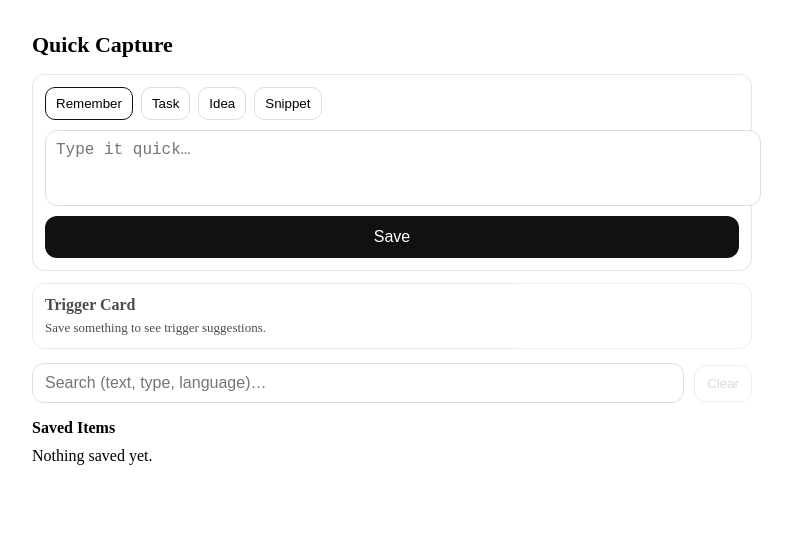
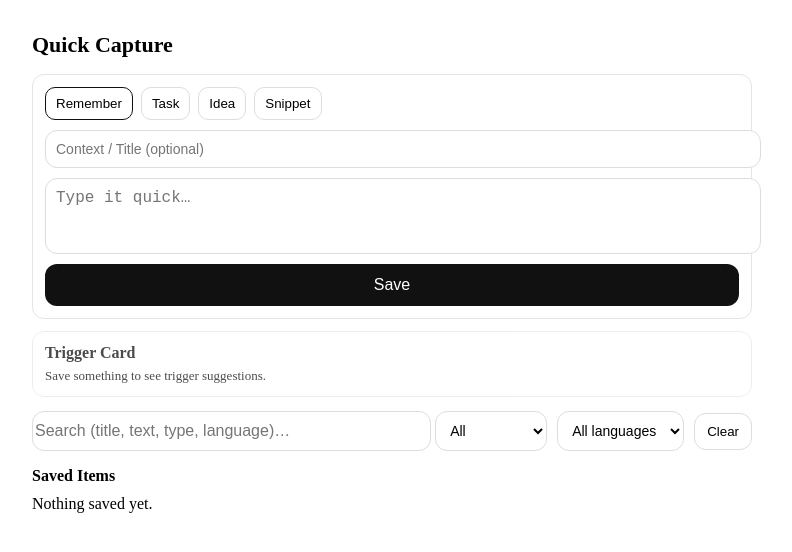
Before and after one commit to mesushantshrestha/devmemory-FE, an Angular app: page / in a window 1280 px wide. Shown: the top 552 px of the page, without its empty margins (248-1040 px from the left). Built offline with nearby package versions, Linux system fonts and the light colour scheme.

Commit message:
search functionality added filter

```diff
--- a/src/app/core/models/capture-item.ts
+++ b/src/app/core/models/capture-item.ts
@@ -1,5 +1,6 @@
 export interface CaptureItem {
     id: string;
+    title?: string;
     text: string;
     createdAt: string; // ISO
     type: 'remember' | 'task' | 'idea' | 'snippet';
--- a/src/app/features/capture/components/capture-box/capture-box.html
+++ b/src/app/features/capture/components/capture-box/capture-box.html
@@ -20,6 +20,12 @@
     </select>
   </div>
 
+  <input
+  [(ngModel)]="title"
+  class="title-input"
+  type="text"
+  placeholder="Context / Title (optional)"
+  />
 
   <textarea
     [(ngModel)]="text"
--- a/src/app/features/capture/components/capture-box/capture-box.scss
+++ b/src/app/features/capture/components/capture-box/capture-box.scss
@@ -5,6 +5,15 @@
   border: 1px solid #e5e5e5;
   border-radius: 12px;
 }
+
+.title-input {
+  width: 100%;
+  padding: 10px;
+  border-radius: 12px;
+  border: 1px solid #ddd;
+  font-size: 14px;
+}
+
 
 .chips {
   display: flex;
--- a/src/app/features/capture/components/capture-box/capture-box.ts
+++ b/src/app/features/capture/components/capture-box/capture-box.ts
@@ -14,6 +14,8 @@ export class CaptureBox {
   @Output() saved = new EventEmitter<CaptureItem>();
 
   text = '';
+  title = '';
+
   type: CaptureItem['type'] = 'remember';
 
   quickTypes: Array<{ label: string; value: CaptureItem['type'] }> = [
@@ -32,6 +34,7 @@ export class CaptureBox {
 
     const item: CaptureItem = {
     id: crypto.randomUUID(),
+    title: this.title.trim() || undefined,
     text: trimmed,
     type: this.type,
     createdAt: new Date().toISOString(),
@@ -40,6 +43,7 @@ export class CaptureBox {
 
   this.saved.emit(item);
   this.text = '';
+  this.title = '';
   }
 
 }
--- a/src/app/features/capture/components/item-list/item-list.html
+++ b/src/app/features/capture/components/item-list/item-list.html
@@ -8,6 +8,15 @@
       <span class="type">{{ item.type }}</span>
       <span class="date">{{ item.createdAt | date : 'short' }}</span>
     </div>
+
+    <div class="lang" *ngIf="item.type === 'snippet'">
+      {{ item.language }}
+    </div>
+
+    <div class="item-title" *ngIf="item.title">
+      {{ item.title }}
+    </div>
+
     <div class="text" *ngIf="item.type !== 'snippet'">
       {{ item.text }}
     </div>
@@ -16,9 +25,7 @@
     {{ item.text }}
     </pre>
 
-    <div class="lang" *ngIf="item.type === 'snippet'">
-      {{ item.language }}
-    </div>
+
     <div class="snippet-actions" *ngIf="item.type === 'snippet'">
     <button
       class="copy"
--- a/src/app/features/capture/components/item-list/item-list.scss
+++ b/src/app/features/capture/components/item-list/item-list.scss
@@ -79,3 +79,8 @@
   border: 1px solid #ddd;
   background: #fff;
 }
+
+.item-title {
+  font-weight: 600;
+  margin-bottom: 4px;
+}
--- a/src/app/features/capture/pages/capture-page/capture-page.html
+++ b/src/app/features/capture/pages/capture-page/capture-page.html
@@ -10,16 +10,33 @@
   <input
     class="search-input"
     type="text"
-      placeholder="Search (text, type, language)…"
+    placeholder="Search (title, text, type, language)…"
     [ngModel]="searchTerm"
     (ngModelChange)="onSearchChange($event)"
   />
-    <button
-      class="search-clear"
-      type="button"
-      (click)="clearSearch()"
-      [disabled]="!searchTerm"
+
+  <select
+        class="filter"
+        [ngModel]="typeFilter"
+        (ngModelChange)="onTypeChange($event)"
       >
+        <option *ngFor="let opt of typeOptions" [ngValue]="opt.value">
+          {{ opt.label }}
+        </option>
+      </select>
+
+      <select
+        class="filter"
+        [ngModel]="languageFilter"
+        (ngModelChange)="onLanguageChange($event)"
+      >
+        <option [ngValue]="'all'">All languages</option>
+        <option *ngFor="let lang of (languageOptions$ | async) ?? []" [ngValue]="lang">
+          {{ lang }}
+        </option>
+      </select>
+
+      <button class="search-clear" type="button" (click)="clearFilters()">
         Clear
       </button>
     </div>
--- a/src/app/features/capture/pages/capture-page/capture-page.scss
+++ b/src/app/features/capture/pages/capture-page/capture-page.scss
@@ -11,17 +11,26 @@
 
 .search {
   margin-top: 14px;
-  display: flex;
+  display: grid;
+  grid-template-columns: 1fr auto auto auto;
   gap: 10px;
   align-items: center;
 }
 
 .search-input {
-  flex: 1;
-  padding: 10px 12px;
+  padding: 10px 2px;
   border-radius: 12px;
   border: 1px solid #ddd;
   font-size: 16px;
+  width: 100%;
+}
+
+.filter {
+  padding: 10px 10px;
+  border-radius: 12px;
+  border: 1px solid #ddd;
+  background: #fff;
+  font-size: 14px;
 }
 
 .search-clear {
@@ -31,6 +40,8 @@
   background: #fff;
 }
 
-.search-clear:disabled {
-  opacity: 0.5;
+@media (max-width: 680px) {
+  .search {
+    grid-template-columns: 1fr 1fr;
+  }
 }
--- a/src/app/features/capture/pages/capture-page/capture-page.ts
+++ b/src/app/features/capture/pages/capture-page/capture-page.ts
@@ -8,6 +8,9 @@ import { TriggerCard } from '../../components/trigger-card/trigger-card';
 import { ItemList } from '../../components/item-list/item-list';
 import { CaptureService } from '../../../../core/services/capture';
 import { FormsModule } from '@angular/forms';
+
+type TypeFilter = 'all' | CaptureItem['type'];
+type LanguageFilter = 'all' | string;
 
 @Component({
   selector: 'app-capture-page',
@@ -22,20 +25,54 @@ export class CapturePage implements OnInit {
 
     // UI state
   searchTerm = '';
+  typeFilter: TypeFilter = 'all';
+  languageFilter: LanguageFilter = 'all';
+
   private readonly searchTerm$ = new BehaviorSubject<string>('');
+  private readonly typeFilter$ = new BehaviorSubject<TypeFilter>('all');
+  private readonly languageFilter$ = new BehaviorSubject<LanguageFilter>('all');
 
   // filtered stream
   readonly filteredItems$: Observable<CaptureItem[]>;
+  readonly lastSaved$: Observable<CaptureItem | undefined>;
 
-  readonly lastSaved$: Observable<CaptureItem | undefined>;
+  // Optional: for language dropdown options (computed from items)
+  readonly languageOptions$: Observable<string[]>;
+
+  readonly typeOptions: Array<{ label: string; value: TypeFilter }> = [
+    { label: 'All', value: 'all' },
+    { label: 'Remember', value: 'remember' },
+    { label: 'Task', value: 'task' },
+    { label: 'Idea', value: 'idea' },
+    { label: 'Snippet', value: 'snippet' },
+  ];
 
   constructor(private captureService: CaptureService) {
     this.items$ = this.captureService.items$;
-    this.filteredItems$ = combineLatest([this.items$, this.searchTerm$]).pipe(
-      map(([items, term]) => this.filterItems(items, term))
+
+    this.filteredItems$ = combineLatest([
+      this.items$,
+      this.searchTerm$,
+      this.typeFilter$,
+      this.languageFilter$,
+    ]).pipe(
+      map(([items, term, typeF, langF]) => this.filterItems(items, term, typeF, langF))
     );
+
     this.lastSaved$ = this.captureService.items$.pipe(
       map(items => items[0])
+    );
+
+        this.languageOptions$ = this.items$.pipe(
+      map(items => {
+        const langs = items
+          .filter(i => i.type === 'snippet' && !!i.language)
+          .map(i => (i.language || '').trim())
+          .filter(Boolean);
+
+        // unique + sort
+        return Array.from(new Set(langs)).sort((a, b) => a.localeCompare(b));
+      })
     );
   }
 
@@ -60,15 +97,49 @@ export class CapturePage implements OnInit {
     this.onSearchChange('');
   }
 
-  private filterItems(items: CaptureItem[], termRaw: string): CaptureItem[] {
+  onTypeChange(value: TypeFilter): void {
+    this.typeFilter = value;
+    this.typeFilter$.next(value);
+  }
+
+  onLanguageChange(value: LanguageFilter): void {
+    this.languageFilter = value;
+    this.languageFilter$.next(value);
+  }
+
+  clearFilters(): void {
+    this.onSearchChange('');
+    this.onTypeChange('all');
+    this.onLanguageChange('all');
+  }
+
+  private filterItems(items: CaptureItem[], termRaw: string, typeF: TypeFilter, langF: LanguageFilter): CaptureItem[] {
     const term = (termRaw || '').trim().toLowerCase();
-    if (!term) return items;
 
     return items.filter(i => {
+      // 1) Type filter
+      if (typeF !== 'all' && i.type !== typeF) return false;
+
+      // 2) Language filter (only apply when not 'all')
+      if (langF !== 'all') {
+        const itemLang = (i.language || '').toLowerCase();
+        if (itemLang !== (langF || '').toLowerCase()) return false;
+      }
+
+      // 3) Text search (title + text + type + language)
+      if (!term) return true;
+
+      const title = (i.title || '').toLowerCase();
       const text = (i.text || '').toLowerCase();
       const type = (i.type || '').toLowerCase();
       const lang = (i.language || '').toLowerCase();
-      return text.includes(term) || type.includes(term) || lang.includes(term);
+
+      return (
+        title.includes(term) ||
+        text.includes(term) ||
+        type.includes(term) ||
+        lang.includes(term)
+      );
     });
   }
 }
```
Also changed, not shown: src/app/core/repositories/local-capture.repository.ts (line endings or trailing spaces). Lines whose indentation alone changed are shown as unchanged.
